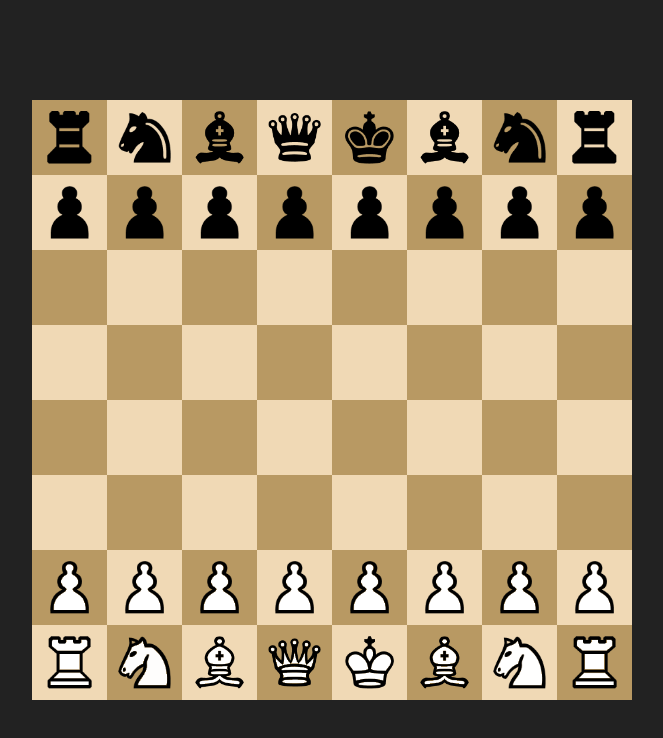
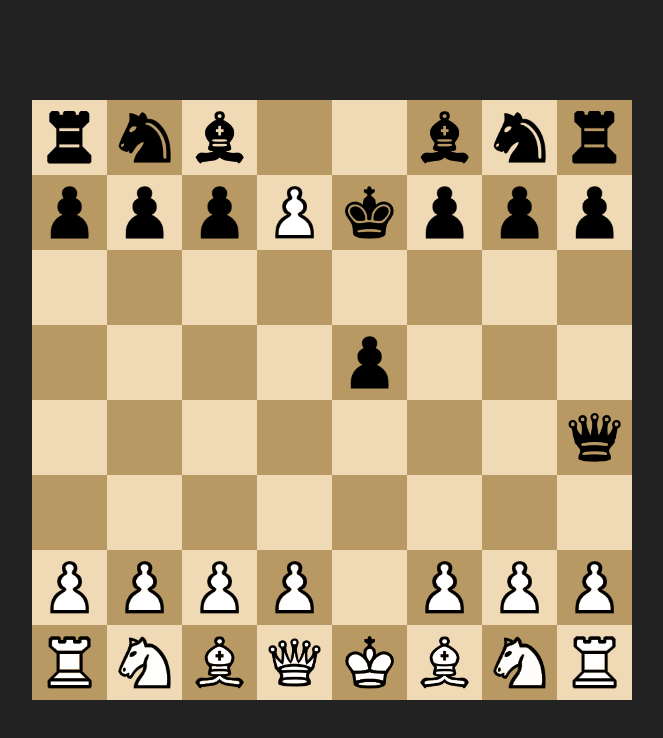
Before and after one commit to bonstriver/board-games, a React (Create React App) app: page / in a window 1280 px wide. Shown: the top 738 px of the page, without its empty margins (308-971 px from the left). Built offline with nearby package versions, Linux system fonts and the light colour scheme.

Commit message:
Promotion console log checkpoint

```diff
--- a/src/App.jsx
+++ b/src/App.jsx
@@ -1,11 +1,12 @@
 import React, { useEffect, useState } from 'react'
 import './App.css'
-import { gameSubject } from './Game'
+import { gameSubject, initGame} from './Game'
 import Board from './Board'
 
 function App() {
   const [board, setBoard] = useState([])
   useEffect(() => {
+    initGame()
     const subscribe = gameSubject.subscribe((game) => setBoard(game.board)
     )
     return () => subscribe.unsubscribe()
--- a/src/Board.jsx
+++ b/src/Board.jsx
@@ -1,27 +1,35 @@
 import React from 'react'
 import BoardSquare from './BoardSquare'
 
-function Board({board}) {
+export default function Board({ board }) {
   function getXYPosition(i) {
     const x = i % 8
     const y = Math.abs(Math.floor(i / 8) - 7)
-    return {x, y}
+    return { x, y }
   }
 
-  function isBlack(i) {
-    const {x, y} = getXYPosition(i)
+  function isWhite(i) {
+    const { x, y } = getXYPosition(i)
     return (x + y) % 2 === 1
+  }
+
+  function getPosition(i) {
+    const { x, y } = getXYPosition(i)
+    const letter = ["a", 'b','c', 'd', 'e', 'f', 'g', 'h'][x]
+    return `${letter}${y + 1}`
   }
 
   return (
     <div className='board'>
         {board.flat().map((piece, i) => (
             <div key={i} className='square'>
-              <BoardSquare piece={piece} black={isBlack(i)}/>
+              <BoardSquare
+                piece={piece}
+                white={isWhite(i)}
+                position={getPosition(i)}
+              />
             </div>
         ))}
     </div>
   )
 }
-
-export default Board
--- a/src/BoardSquare.jsx
+++ b/src/BoardSquare.jsx
@@ -1,12 +1,26 @@
 import React from 'react'
 import Square from './Square'
 import Piece from './Piece'
+import { useDrop } from 'react-dnd'
+import { handleMove } from './Game'
 
-export default function BoardSquare({ piece, black }) {
+export default function BoardSquare({ piece, white, position }) {
+  const [, drop] = useDrop({
+    accept: 'piece',
+    drop: (item) => {
+      const [fromPosition] = item.id.split('_')
+      handleMove(fromPosition, position)
+    },
+  })
   return (
-    <div className='board-square'>
-        <Square black={black}>
-            {piece && <Piece piece={piece}/>}
+    <div className='board-square' ref={drop}>
+        <Square white={white}>
+            {piece && (
+              <Piece
+                piece={piece}
+                position={position}
+              />
+            )}
         </Square>
     </div>
   )
--- a/src/Game.js
+++ b/src/Game.js
@@ -1,8 +1,42 @@
 import { Chess } from 'chess.js'
 import { BehaviorSubject } from 'rxjs'
 
-const chess = new Chess()
+let promotion = 'rnb2bnr/pppPkppp/8/4p3/7q/8/PPPP1PPP/RNBQKBNR w KQ - 1 5'
 
-export const gameSubject = new BehaviorSubject({
-    board: chess.board()
-})
+const chess = new Chess(promotion)
+
+export const gameSubject = new BehaviorSubject()
+
+export function initGame() {
+    updateGame()
+}
+
+export function handleMove(from, to) {
+    const promotions = chess.moves({verbose: true}).filter(m=>m.promotion)
+    console.table(promotions)
+    if (promotions.some(p=>`${p.from}:${p.to}`=== `${from}:${to}`)) {
+        console.log('The user is going to promote')
+        const pendingPromotion = {from, to, color: promotions[0].color}
+        updateGame(pendingPromotion)
+    }
+    const { pendingPromotion } = gameSubject.getValue()
+    if (!pendingPromotion) {
+        move(from, to)
+    }
+    move(from, to)
+}
+
+export function move(from, to) {
+    const legalMove = chess.move({ from, to })
+    if (legalMove) {
+        updateGame()
+    }
+}
+
+function updateGame(pendingPromotion) {
+    const newGame = {
+        board: chess.board(),
+        pendingPromotion
+    }
+    gameSubject.next(newGame)
+}
--- a/src/Piece.jsx
+++ b/src/Piece.jsx
@@ -1,10 +1,21 @@
 import React from 'react'
+import { useDrag, DragPreviewImage } from 'react-dnd'
 
-export default function Piece({ piece: { type, color } }) {
-  const pieceImg = require (`./assets/${type}_${color}.png`)
+export default function Piece({ piece: { type, color }, position }) {
+  const [{isDragging}, drag, preview] = useDrag({
+    type: 'piece',
+    item: {id: `${position}_${type}_${color}`},
+    collect: (monitor) => {
+      return {isDragging: !!monitor.isDragging()}
+    }
+  })
+  const pieceImg = require(`./assets/${type}_${color}.png`)
   return (
-    <div className='piece-container'>
-      <img src={pieceImg} alt = '' className='piece'/>
-    </div>
+    <>
+      <DragPreviewImage connect={preview} src={pieceImg}/>
+      <div className='piece-container' ref={drag} style={{opacity: isDragging ? 0 : 1}}>
+        <img src={pieceImg} alt = '' className='piece'/>
+      </div>
+    </>
   )
 }
--- a/src/Square.jsx
+++ b/src/Square.jsx
@@ -1,7 +1,7 @@
 import React from 'react'
 
-export default function Square({ children, black }) {
-  const bgClass = black ? 'square-black' : 'square-white'
+export default function Square({ children, white }) {
+  const bgClass = white ? 'square-white' : 'square-black'
 
   return (
     <div className={`${bgClass} board-square`}>
```
